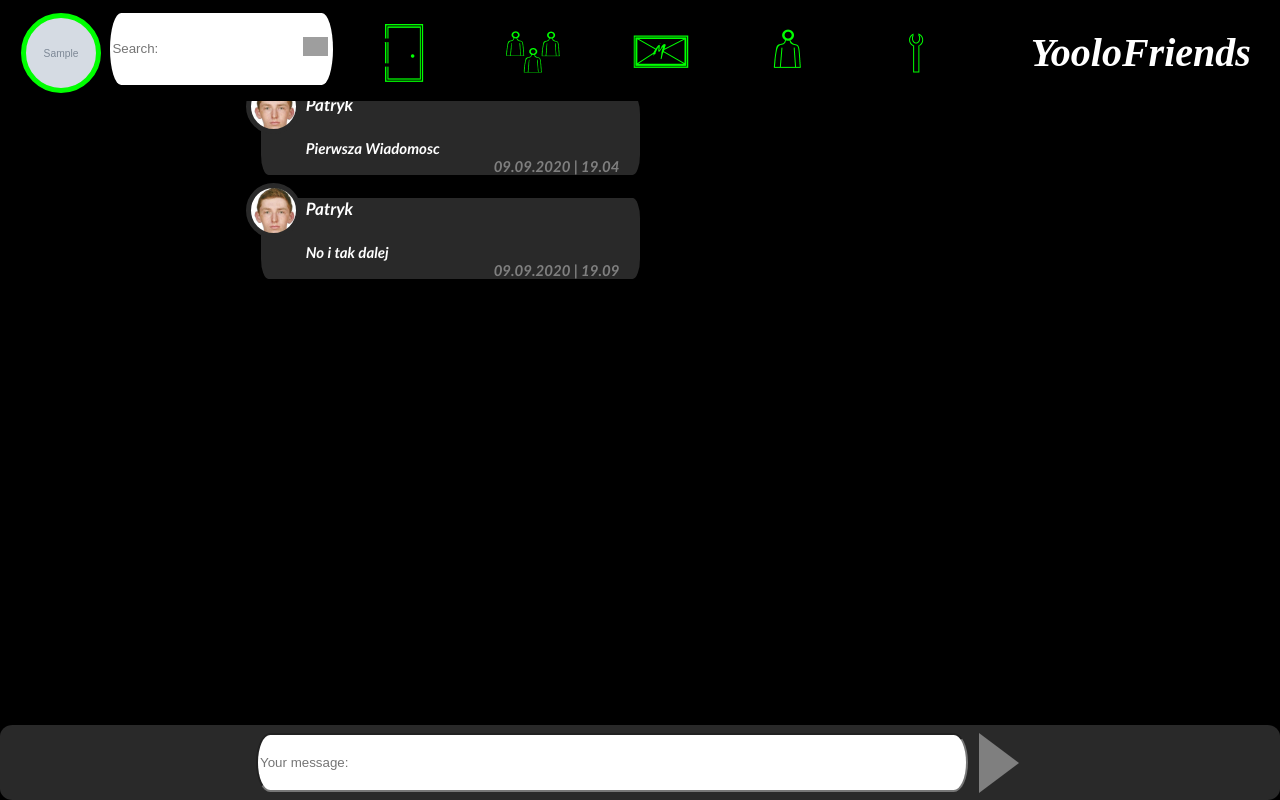
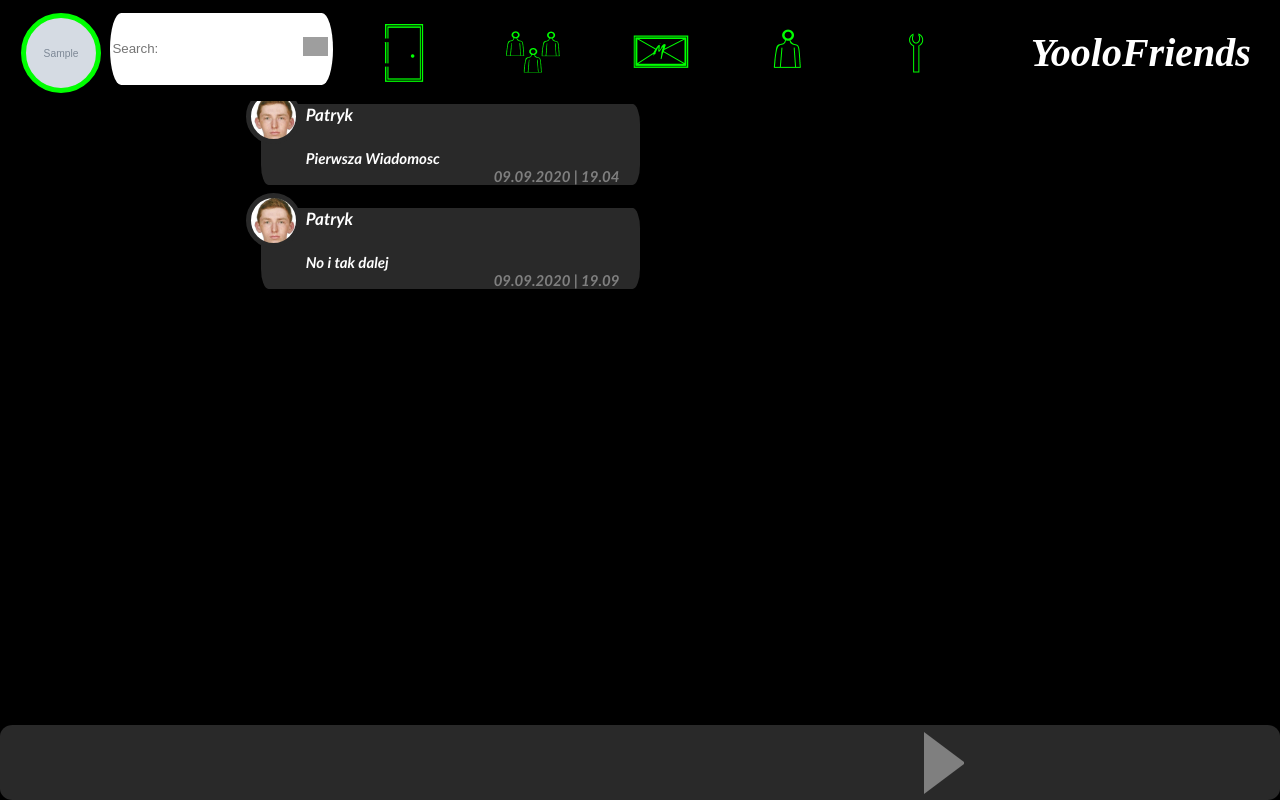
Before and after one commit to PatRix9811/social_media_project, a Django app: template accounts/templates/accounts/user_messages.html in a window 1280 px wide. Run offline with Django 3.2, Linux system fonts and the light colour scheme; data comes from the database, SQL or seed files in the repository; both versions use the stored data as it was after the commit; the template is opened without the code that fills it: values that come from a table or form of the project are taken from there, most other values are stand-ins (such as "Sample title", 1, 10 or a date in 2020); grey boxes marked "Sample" are stand-in pictures; grey boxes are pictures that could not be loaded.

Commit message:
Sending message v0.1

```diff
--- a/accounts/static/accounts/conversations.css
+++ b/accounts/static/accounts/conversations.css
@@ -71,6 +71,7 @@
 }
 
 #message-area{
+	padding-top:10px;
 	grid-column: 2;
 }
 
@@ -88,7 +89,7 @@
 
 #new-message-area{
 	width:100%;
-	height: 75px;
+	/* height: 75px; */
 	display:grid;
 	grid-template-columns: 20% auto 50px 20%;
 	background-color: rgb(41,41,41);
@@ -98,8 +99,18 @@
 	left:0%;
 }
 
-#new-message-area input{
-	grid-column: 2;
+#message-form-area{
+	grid-column:2/3;
+}
+
+#message-in-form-area{
+	height: 75px;
+	grid-column:2;
+	display:grid;
+	grid-template-columns: auto 50px;
+}
+#message-to-send{
+	grid-column: 1;
 	margin-top:auto;
 	margin-bottom: auto;
 	right: 2%;
@@ -109,13 +120,15 @@
 }
 
 #send-button{
-	grid-column: 3;
+	grid-column: 2;
 	margin:auto;
 	width:0px;
 	height:0px;
 	border-top:30px solid transparent;
 	border-bottom:30px solid transparent;
 	border-left: 40px solid rgb(127,127,127);
+	border-right: 40px solid transparent;
+	background-color: transparent;
 	transition: 1s;
 
 }
--- a/accounts/templates/accounts/loggedin_user_base.html
+++ b/accounts/templates/accounts/loggedin_user_base.html
@@ -8,12 +8,6 @@
 	<link href='{% static 'accounts/conversations.css' %}' rel='stylesheet' type='text/css'>
 </head>
 <body>
-	<script>
-		function click()
-		{
-			alert("Sorry. \nSearchin not avilable.");
-		}
-	</script>
 	<div id="container">
 		<div id="up-bar">
 			<div id="photo" style= 'background-image:url({{MEDIA_URL}}{{ profile_photo }})'></div>
@@ -32,5 +26,18 @@
 			{% endblock %}
 		</div>
 	</div>
+
+	<script>
+		setTimeout(send_message(),{},1000);
+		function click()
+		{
+			alert("Sorry. \nSearchin not avilable.");
+		}
+
+		function send_message()
+		{
+			window.scrollTo(0,document.body.scrollHeight);
+		}
+	</script>
 </body>
 </html>
--- a/accounts/templates/accounts/user_messages.html
+++ b/accounts/templates/accounts/user_messages.html
@@ -1,13 +1,5 @@
 {% extends 'accounts/loggedin_user_base.html' %}
 {% block content %}
-<script>
-	function send_mesage()
-	{
-		var message = document.getElementById("message-to-send").value;
-		alert(message);
-		document.getElementById("message-to-send").value = "";
-	}
-</script>
 	<div id="message-area">
 		{% for message in conversation.messages.all %}
 		{% if message.profile_set.first.user.username == request.user.username %}
@@ -27,7 +19,14 @@
 		{% endfor %}
 	</div>
 	<div id = "new-message-area">
-		<input id ="message-to-send" type="text" placeholder="Your message:">
-		<div id="send-button" onclick="javascript:send_mesage()"></div>
+		<div id="message-form-area">
+			<form method="POST" autocomplete="off">
+				<div id = "message-in-form-area">
+				{% csrf_token %}
+				{{message_form.message}}
+				<input id = "send-button" type="submit" value="Send message" onload="send_message()">
+				</div>
+			</form>
+		</div>
 	</div>
 {% endblock %}
--- a/chat/views.py
+++ b/chat/views.py
@@ -1,3 +1 @@
 from django.shortcuts import render
-
-# Create your views here.
--- a/templates/login_page.html
+++ b/templates/login_page.html
@@ -8,6 +8,7 @@
 				<input id='login_btn' type = 'submit' value = 'Login' name = 'register_btn'>
 			</form>
 			<div id='information'>
+				{{info}}
 				You haven`t an account yeat?<br>
 				Create it <a href='{% url 'register' %}'>here</a>
 			</div>
```
Also changed, not shown: accounts/views.py (+10 -1 lines), db.sqlite3.
